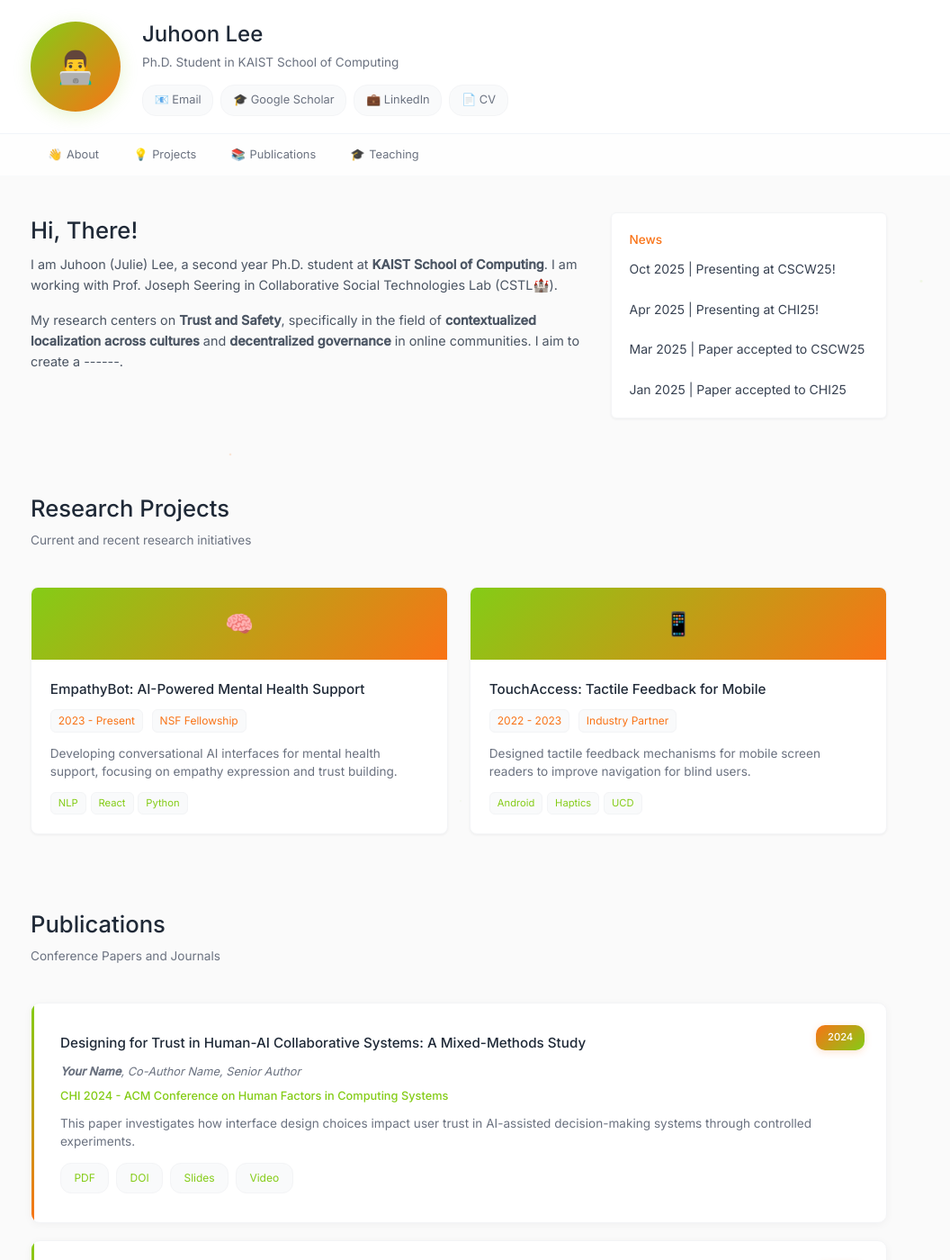
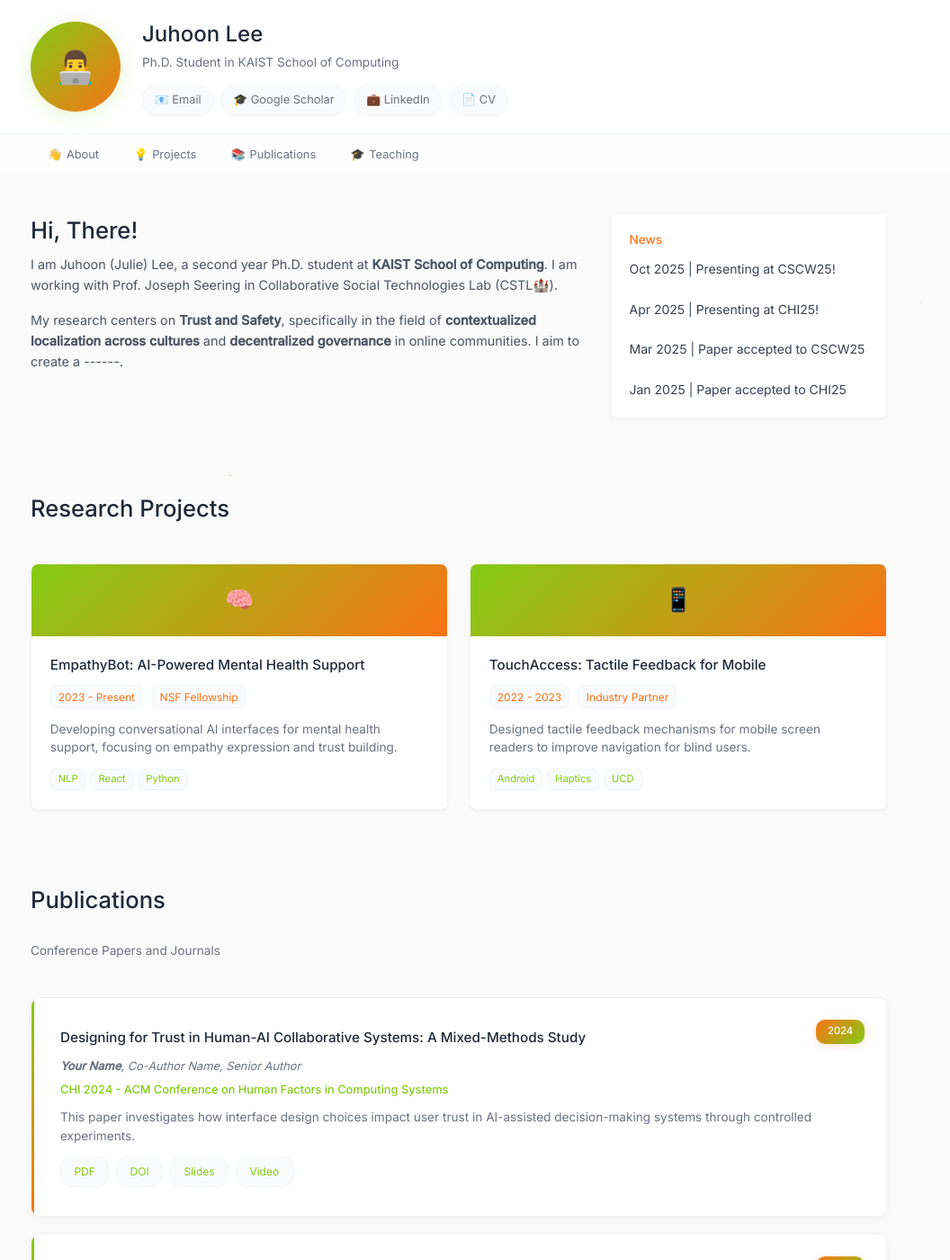
Before and after one commit to julielee16/personal-website, a Jekyll site: the page built from index.md, in a window 1280 px wide and 1400 px high. Shown: the whole window at 90% size, without its empty margins (130-1186 px from the left). Built offline with Jekyll 4.4.1, drawn with Linux system fonts in a browser that asks for light colours; some of the changed text lies outside the part shown.

Commit message:
Fixing subtitle

```diff
--- a/_layouts/default.html
+++ b/_layouts/default.html
@@ -117,7 +117,6 @@
         <section id="projects" class="content-section">
             <div class="section-header">
                 <h3>Research Projects</h3>
-                <p class="section-subtitle">Current and recent research initiatives</p>
             </div>
 
             <div class="projects-grid">
@@ -233,7 +232,6 @@
         <section id="teaching" class="content-section">
             <div class="section-header">
                 <h3>Teaching & Mentoring</h3>
-                <p class="section-subtitle">Educational contributions and student guidance</p>
             </div>
 
             <div class="text-content">
@@ -246,11 +244,11 @@
                 <h4>Mentoring</h4>
                 <p>I have mentored 8 undergraduate students in HCI research projects, with 3 pursuing graduate studies in HCI.</p>
 
-                <h4>Talks</h4>
+                <!-- <h4>Talks</h4>
                 <ul>
                     <li>"Accessibility in Design" - UX Design Bootcamp (2024)</li>
                     <li>"Research Methods in HCI" - Research Symposium (2023)</li>
-                </ul>
+                </ul> -->
             </div>
         </section>
 
--- a/_styles/_style.scss
+++ b/_styles/_style.scss
@@ -211,6 +211,7 @@
     font-size: 0.85rem;
     color: #6b7280;
     max-width: 400px;
+    padding-top: 20px;
 }
 
 /* About Section */
```
